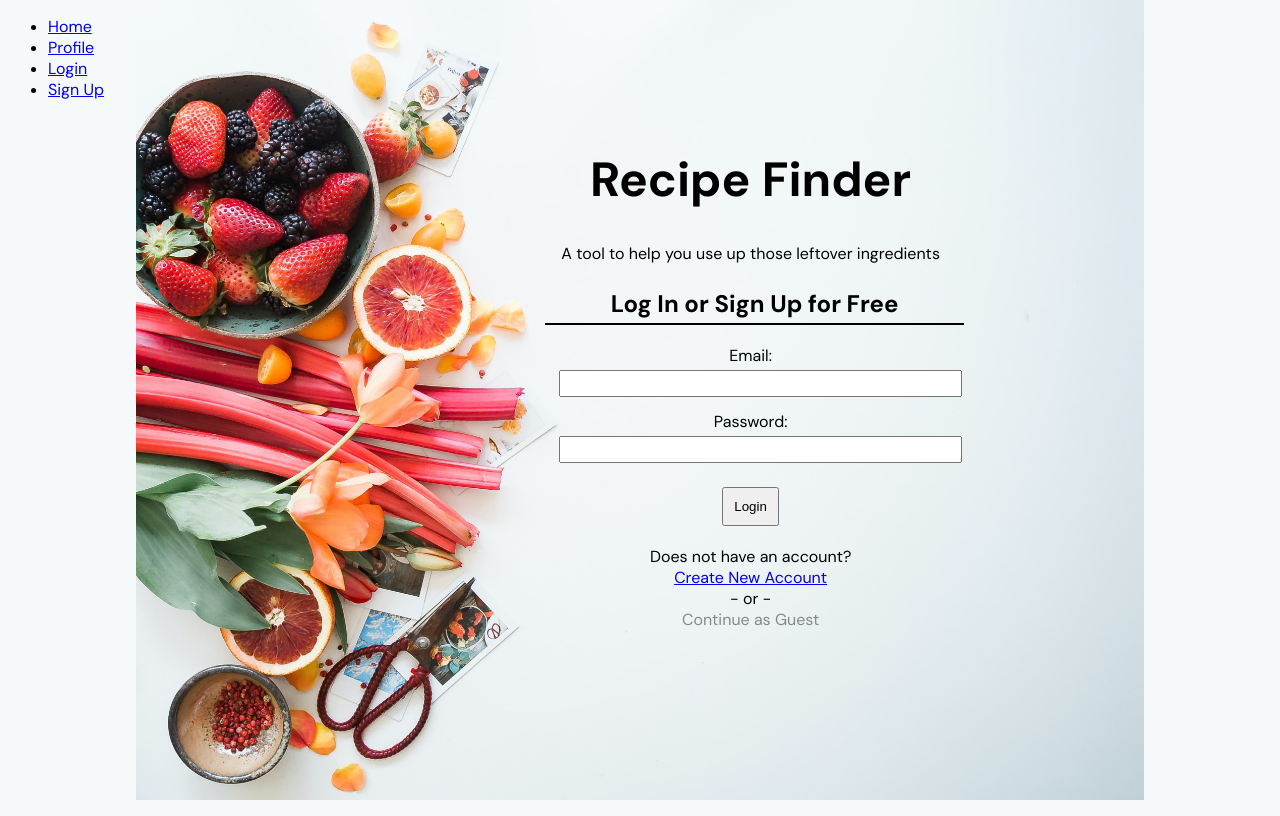
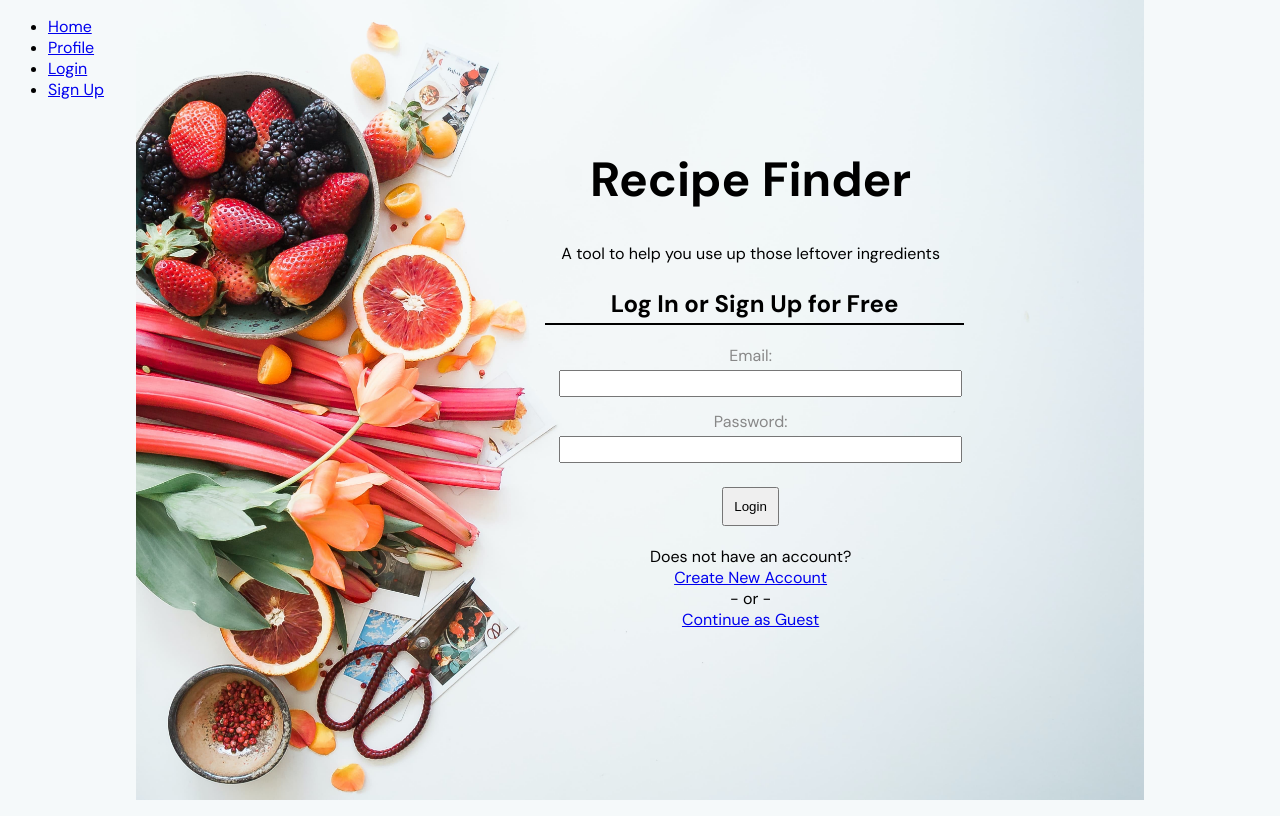
Before and after one commit to Code-the-Dream-School/ffprac-team5-front, a React (Vite) app: page /LoginForm in a window 1280 px wide. Built offline with nearby package versions, Linux system fonts and the light colour scheme.

Commit message:
link to guest

```diff
--- a/src/pages/Login.jsx
+++ b/src/pages/Login.jsx
@@ -33,7 +33,7 @@ const Login = () => {
         <form onSubmit={handleSubmit} className={styles.form}>
           <h2>Log In or Sign Up for Free</h2>
           <div className={styles.field}>
-            <label>Email:</label>
+            <label className={styles.highlighted}>Email:</label>
             <input
               type="email"
               value={email}
@@ -43,7 +43,7 @@ const Login = () => {
             />
           </div>
           <div className={styles.field}>
-            <label>Password:</label>
+            <label className={styles.highlighted}>Password:</label>
             <input
               type="password"
               value={password}
@@ -58,7 +58,7 @@ const Login = () => {
           <div>Does not have an account?</div>
           <div><Link to='/SignUpForm'>Create New Account</Link></div>
           <div>- or -</div>
-          <div className={styles.highlighted}>Continue as Guest</div>
+          <div className={styles.highlighted}><Link to='/'>Continue as Guest</Link></div>
         </div>
       </div>
     </div>
```
